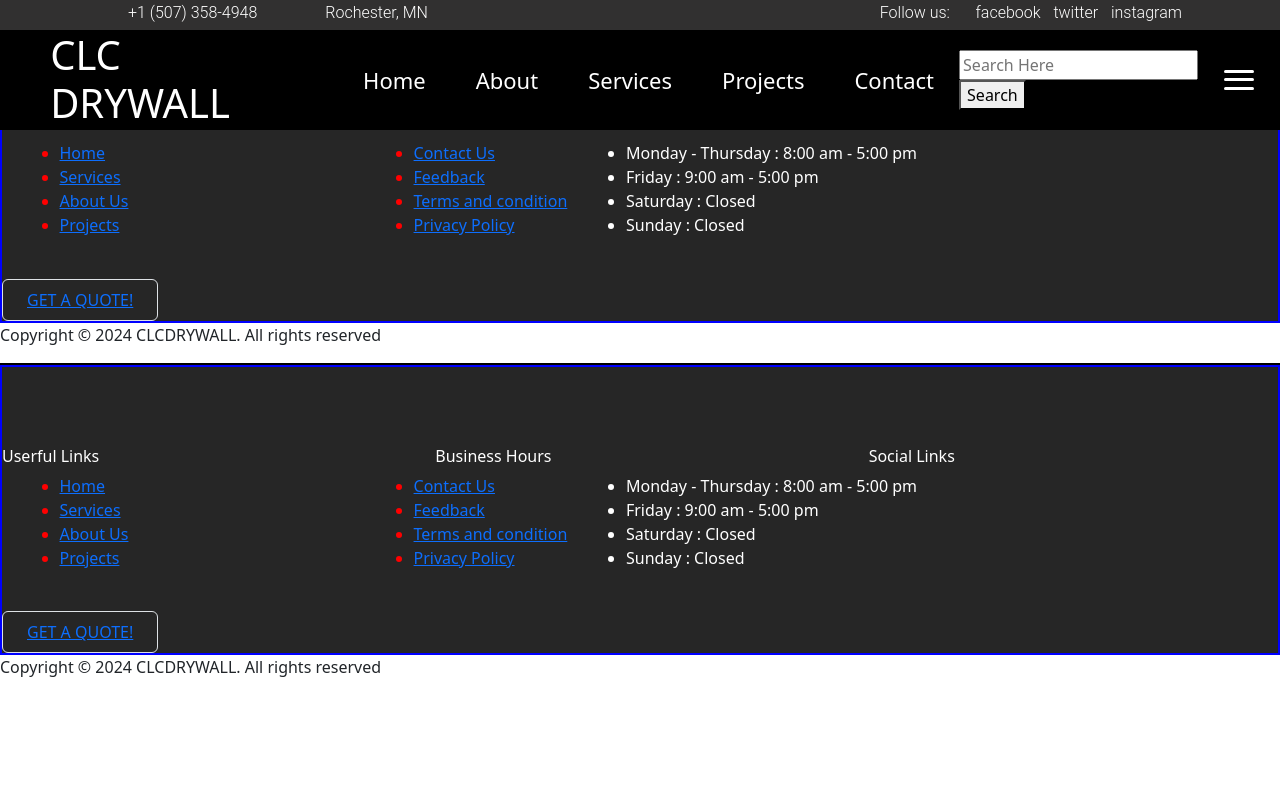
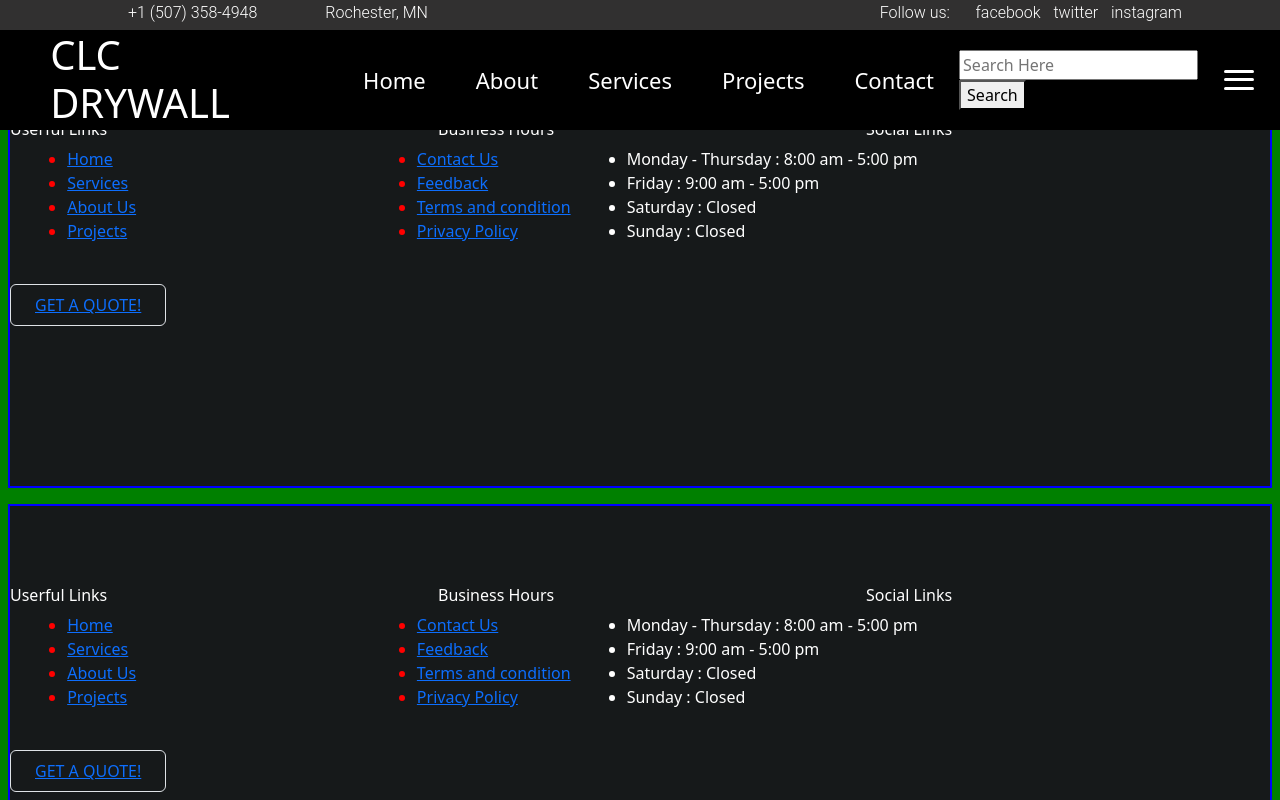
Before and after one commit to getachewhundera/clc-drywall, a Next.js app: page /components/Footer in a window 1280 px wide. Shown: the top 800 px of the page. Built offline with nearby package versions, Linux system fonts and the light colour scheme.

Commit message:
updated text for copyright notice on footer of website, created a seprate file and imported it into main layout.tsx, & updated css for it.

```diff
--- a/src/app/components/Footer/copyright-footer/copyrightFooter.module.css
+++ b/src/app/components/Footer/copyright-footer/copyrightFooter.module.css
@@ -1,3 +1,23 @@
 .copyright-footer-area {
+    width: 100%;
+    min-width: 100%;
+    height: 80px;
+    background-color: #111314;
+    border: 4px solid red;
+    padding: 20px 20px;
+    position: relative;
+}
+
+.secondary-footer-area {
+    display: flex;
+    position: relative;
+    justify-content: center;
+    align-items: center;
+}
+
+.bottom-footer p {
+    color: white;
+    font-family: inter;
+    font-size: large;
 
 }
--- a/src/app/components/Footer/copyright-footer/copyrightFooter.tsx
+++ b/src/app/components/Footer/copyright-footer/copyrightFooter.tsx
@@ -11,12 +11,8 @@ const CopyrightFooter = () => {
     return (
         <div className={styles['copyright-footer-area']}>
             <div className={styles['secondary-footer-area']}>
-                <div className="bottom-footer">
-                    <p>
-                        Copyright &copy;
-                        2024 CLCDRYWALL. All
-                        rights reserved
-                    </p>
+                <div className={styles['bottom-footer']}>
+                    <p>Copyright &copy; 2024, CLC DRYWALL. ALL RIGHTS RESERVED</p>
                 </div>
             </div>
         </div>
--- a/src/app/components/Footer/footer.module.css
+++ b/src/app/components/Footer/footer.module.css
@@ -1,15 +1,16 @@
 .footer-area {
-
-
-  border-top: 2px solid black;
-  /* Margin: 30% 0% 0% 0%;  */
+  background-color: #16191A;
+  margin: 0;
+  width: 100%;
+  min-width: 100%;
+  min-height: 450px;
+  border: 8px solid green;
 }
 
 .main-footer-area {
-   background-color: #262626;
-   padding-top: 80px;
-   border: 2px solid blue;
-
+  padding-top: 80px;
+  border: 2px solid blue;
+  min-height: 450px;
 }
 
 .container {
--- a/src/app/components/Footer/page.tsx
+++ b/src/app/components/Footer/page.tsx
@@ -1,6 +1,6 @@
 'use client'
 import React from 'react'
-import CopyrightFooter from './copyright-footer/copyrightFooter';
+
 //Styles
 import styles from './footer.module.css';
 
@@ -115,7 +115,6 @@ const Footer = (props: Props) => {
 
         </div>
       </div>
-      <CopyrightFooter />
    </footer>
   );
 };
--- a/src/app/layout.tsx
+++ b/src/app/layout.tsx
@@ -6,6 +6,7 @@ import './styles/globals.css';
 // Import your navbar and footer components
 import NavBarPage from './components/navbar/NavBarPage';
 import Footer from './components/Footer/page';
+import CopyrightFooter from './components/Footer/copyright-footer/copyrightFooter';
 
 
 const RootLayout = ({ children }: { children: React.ReactNode }) => {
@@ -22,6 +23,7 @@ const RootLayout = ({ children }: { children: React.ReactNode }) => {
         <NavBarPage />
         {children}
         <Footer />
+        <CopyrightFooter />
       </body>
     </html>
   );
```
